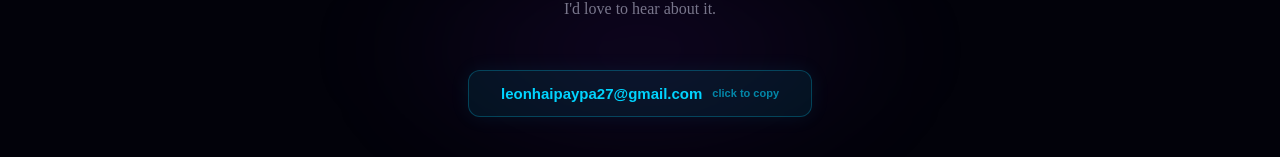
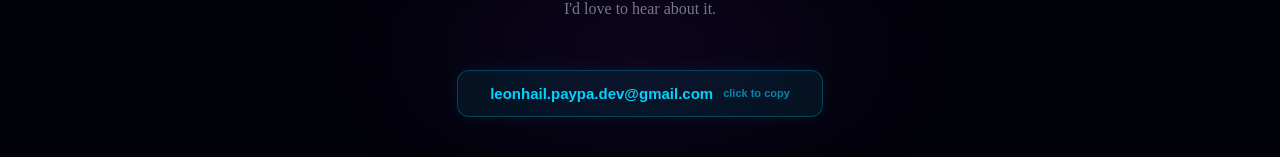
Before and after one commit to leonhail-nell/profile, a Next.js app: page / in a window 1280 px wide. Shown: the part 5407-5564 px from the top of the page. Built offline with nearby package versions, Linux system fonts and the light colour scheme.

Commit message:
fix: update contact email to leonhail.paypa.dev@gmail.com

```diff
--- a/app/constant/data.ts
+++ b/app/constant/data.ts
@@ -9,7 +9,7 @@ export const personal = {
     "Open Source Author",
   ],
   bio: "7+ years building high-performance web apps for international clients in Australia and the Philippines. Deep expertise in Vue.js, Nuxt.js, Next.js, TypeScript, and Laravel — shipping production-grade SaaS, fintech, e-commerce, and AI-powered products. Published npm package author. Remote-first, detail-obsessed.",
-  email: "leonhaipaypa27@gmail.com",
+  email: "leonhail.paypa.dev@gmail.com",
   github: "https://github.com/leonhail-nell",
   linkedin: "https://linkedin.com/in/leonhail-paypa",
   twitter: "https://twitter.com/leonhail",
```
